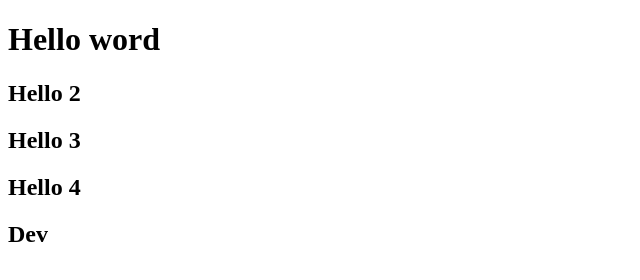
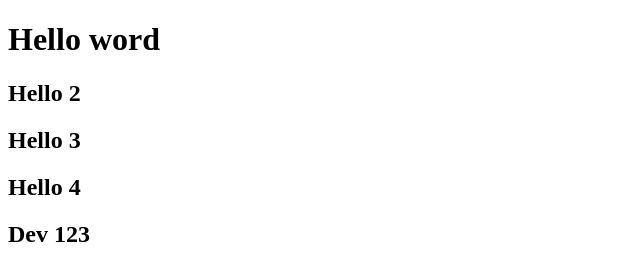
Before and after one commit to DoanQuangPhuong/DemoGidthud, a plain HTML site: page index.html in a window 1280 px wide. Shown: the full height of the page, 0-640 px from the left. Drawn offline with Linux system fonts and the light colour scheme.

Commit message:
Update index.html
Update index.html

```diff
--- a/index.html
+++ b/index.html
@@ -10,6 +10,6 @@
     <h2>Hello 2</h2>
     <h2>Hello 3</h2>
     <h2>Hello 4</h2>
-    <h2>Dev</h2>
+    <h2>Dev 123</h2>
 </body>
 </html>
```
